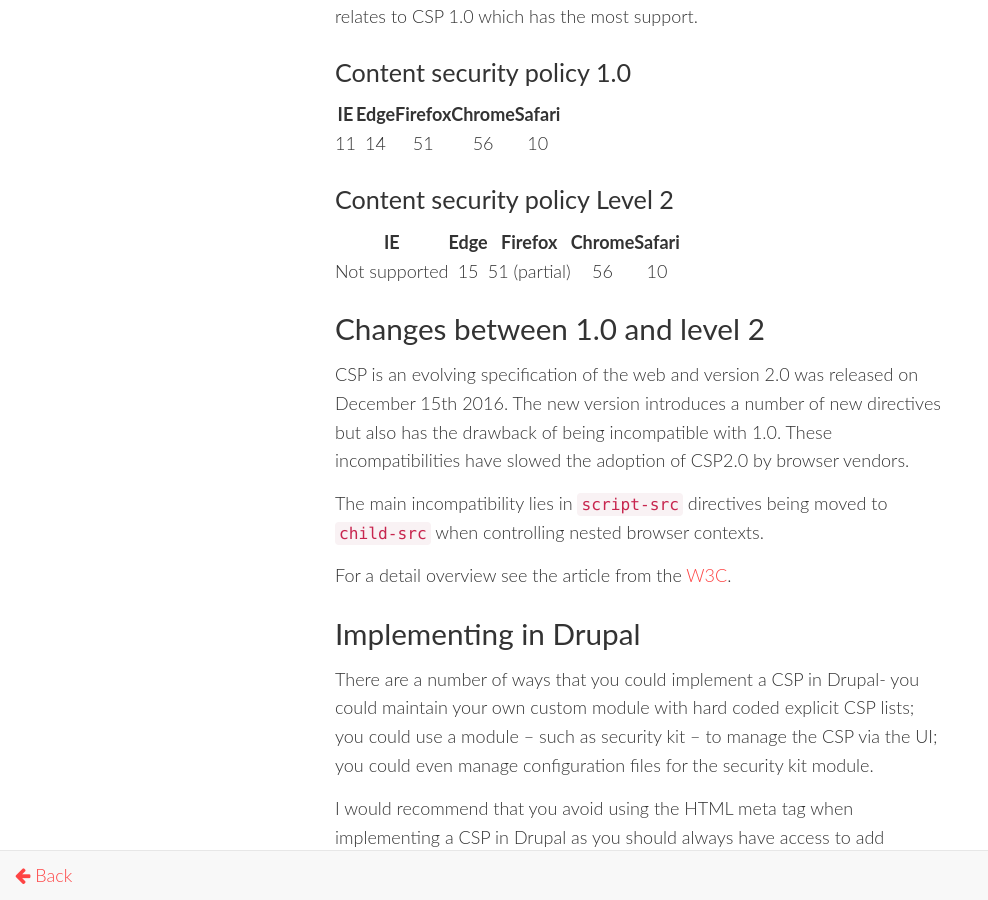
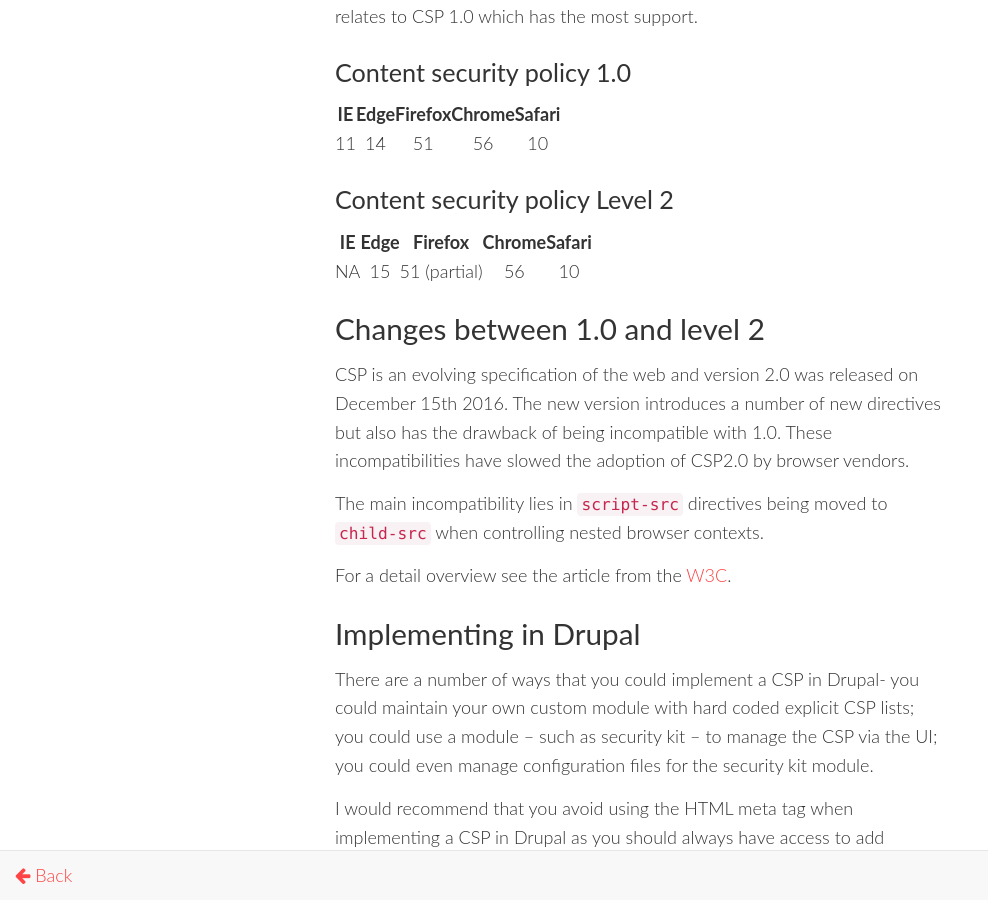
Before and after one commit to steveworley/steveworley.github.io, a Jekyll site: the page built from _posts/2017-02-02-csp-drupal-8.md, in a window 1280 px wide and 900 px high, scrolled down 3061 px. Shown: the whole window, without its empty margins (0-988 px from the left). Built offline with Jekyll 4.4.1, drawn with Linux system fonts in a browser that asks for light colours; nearby versions of some CDN libraries; comment, search, counter and statistics services are not loaded.

Commit message:
CSP Post fix highlighting

```diff
--- a/_posts/2017-02-02-csp-drupal-8.md
+++ b/_posts/2017-02-02-csp-drupal-8.md
@@ -90,7 +90,7 @@
 
 | IE   | Edge  | Firefox  | Chrome  | Safari  |
 |:-:|:-:|:-:|:-:|:-:|
-| Not supported  | 15 | 51 (partial)  | 56  | 10   |
+| NA | 15 | 51 (partial)  | 56  | 10   |
 
 
 ## Changes between 1.0 and level 2
@@ -167,6 +169,7 @@
     $response = $event->getResponse();
     $response->headers->set('Content-Security-Policy', $csp_definition);
   }
+}
 {% endhighlight %}
 
 The methods will have the an instance of the [FilterResponseEvent](https://api.drupal.org/api/drupal/vendor!symfony!http-kernel!Event!FilterResponseEvent.php/class/FilterResponseEvent/8.2.x) object given which allows us to access the response object.
```
Also changed, not shown: other parts of _posts/2017-02-02-csp-drupal-8.md (+2 -0 lines).
